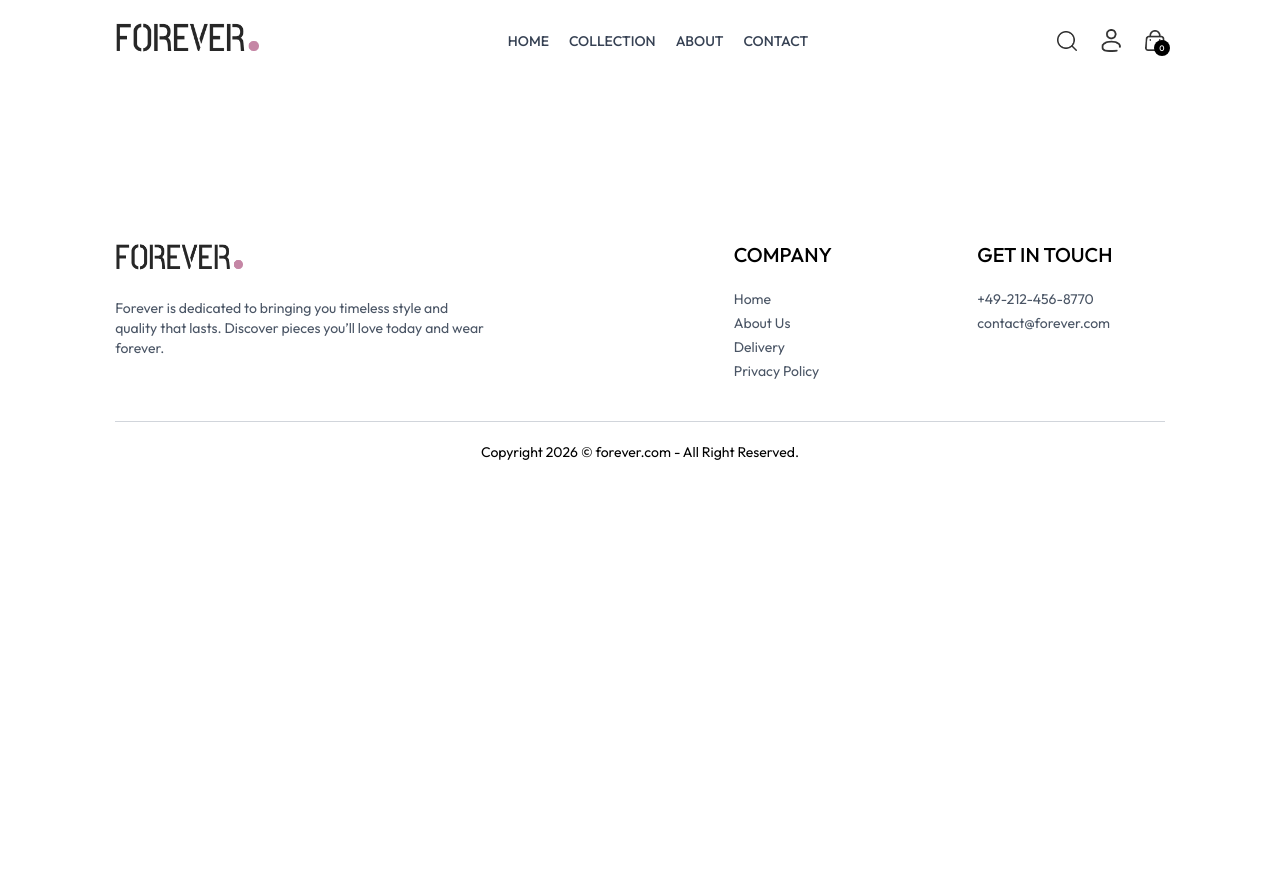
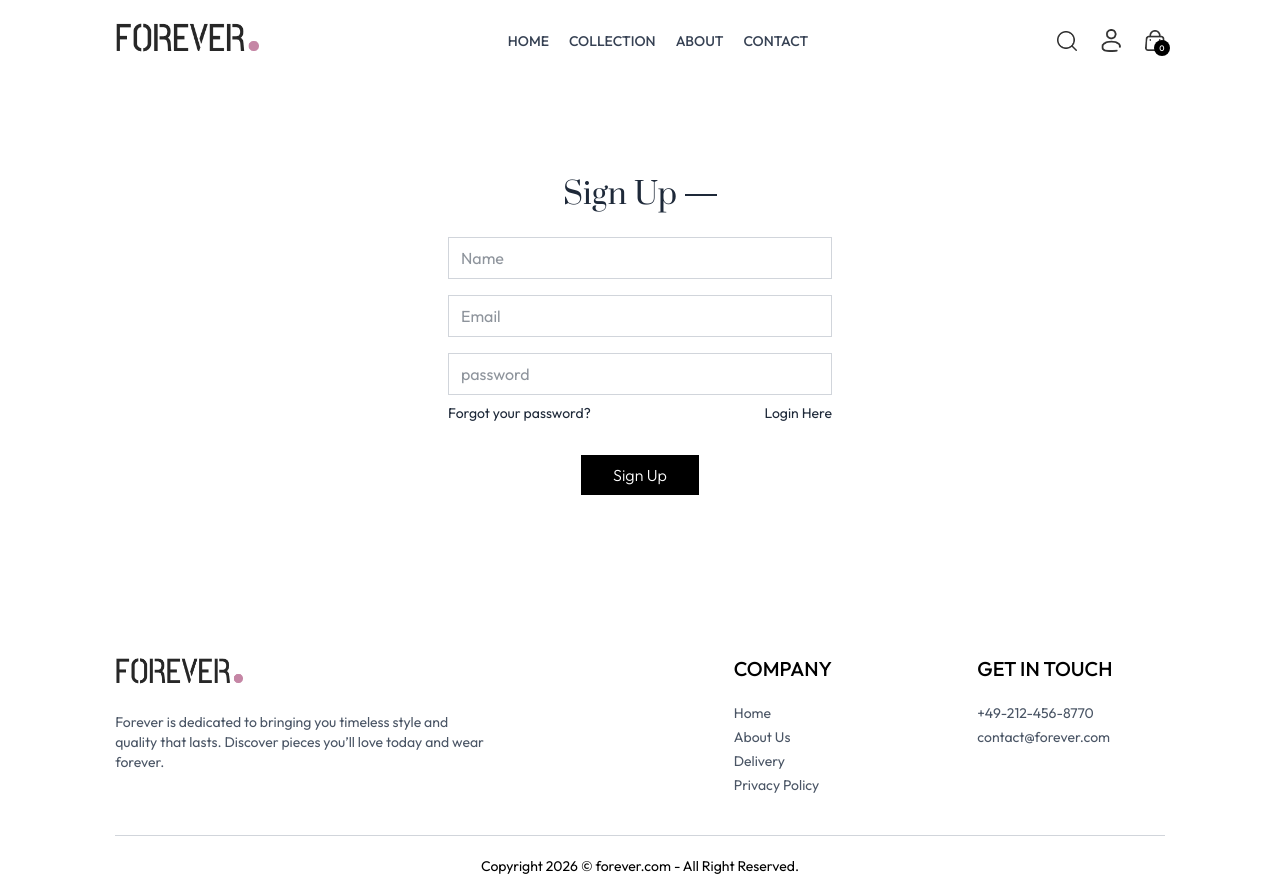
Before and after one commit to LeiSaar/ECOMMERCE-MERN, a React (Vite) app in the folder frontend/: page /login in a window 1280 px wide. Before the commit the page ends 800 px from the top, so only its background shows below. Built offline with nearby package versions, Linux system fonts and the light colour scheme.

Commit message:
login page

```diff
--- a/frontend/src/components/Navbar.jsx
+++ b/frontend/src/components/Navbar.jsx
@@ -6,7 +6,7 @@
 const Navbar = () => {
     const [visible, setVisible] = useState(false);
 
-    const {setShowSearch, getCartCount} = useContext(ShopContext);
+    const {setShowSearch, getCartCount, navigate} = useContext(ShopContext);
 
     return (
         <div className='flex items-center justify-between py-5 font-medium'>
@@ -37,7 +37,7 @@
                 <img onClick={() => setShowSearch(true)} src={assets.search_icon} className='w-5 cursor-pointer' alt="" />
 
                 <div className='group relative'>
-                    <img src={assets.profile_icon} className='w-5 cursor-pointer' alt="" />
+                    <img onClick={()=> navigate('/login')} src={assets.profile_icon} className='w-5 cursor-pointer' alt="" />
                     <div className='group-hover:block hidden absolute dropdown-menu right-0 pt-4'>
                         <div className="flex flex-col gap-2 w-36 py-3 px-5 bg-slate-100 text-gray-500 rounded">
                             <p className='cursor-pointer hover:text-black'>My Profile</p>
@@ -47,7 +47,7 @@
                     </div>
                 </div>
 
-                <Link to="/Cart" className='relative'>
+                <Link to="/cart" className='relative'>
                     <img src={assets.cart_icon} className='w-5 min-w-5' alt="" />
                     <p className='absolute right-[-5px] bottom-[-5px] w-4 text-center leading-4 bg-black text-white aspect-squre rounded-full text-[8px]'>{getCartCount()}</p>
                 </Link>
--- a/frontend/src/pages/About.jsx
+++ /dev/null
@@ -1,11 +0,0 @@
-import React from 'react'
-
-const About = () => {
-  return (
-    <div>
-
-    </div>
-  )
-}
-
-export default About
--- a/frontend/src/pages/Login.jsx
+++ b/frontend/src/pages/Login.jsx
@@ -1,10 +1,39 @@
-import React from 'react'
+import React, { useState } from 'react'
 
 const Login = () => {
+
+  const [currentState, setCurrentState] = useState('Sign Up');
+
+  const onSubmitHandler = async (e) => {
+         e.preventDefault();
+  }
+
   return (
-    <div>
+    <form onSubmit={onSubmitHandler} className='flex flex-col items-center w-[90%] sm:max-w-96 m-auto mt-14 gap-4 text-gray-800 '>
+      <div className='inline-flex items-center gap-2 mb-2 mt-10'>
+        <p className='prata-regular text-3xl '>{currentState}</p>
+        <hr className='border-none h-[1.5px] w-8 bg-gray-800' />
+      </div>
 
-    </div>
+      {currentState === 'Login'
+        ? ''
+        : <input type="text" className="w-full px-3 py-2 border border-gray-800" placeholder='Name' required />
+      }
+      <input type="email" className="w-full px-3 py-2 border border-gray-800" placeholder='Email' required />
+      <input type="password" className="w-full px-3 py-2 border border-gray-800" placeholder='password' required />
+
+      <div className='w-full flex justify-between text-sm mt-[-8px]'>
+        <p className='cursor-pointer'>Forgot your password?</p>
+        {
+          currentState === 'Login'
+          ? <p onClick={()=> setCurrentState('Sign Up')}>Create account</p>
+          : <p onClick={()=> setCurrentState('Login')}>Login Here</p>
+        }
+      </div>
+
+      <button type='submit' className='bg-black text-white font-light px-8 py-2 mt-4 '>{currentState ==='Login'?'Sign In': 'Sign Up'}</button>
+
+    </form>
   )
 }
 
```
